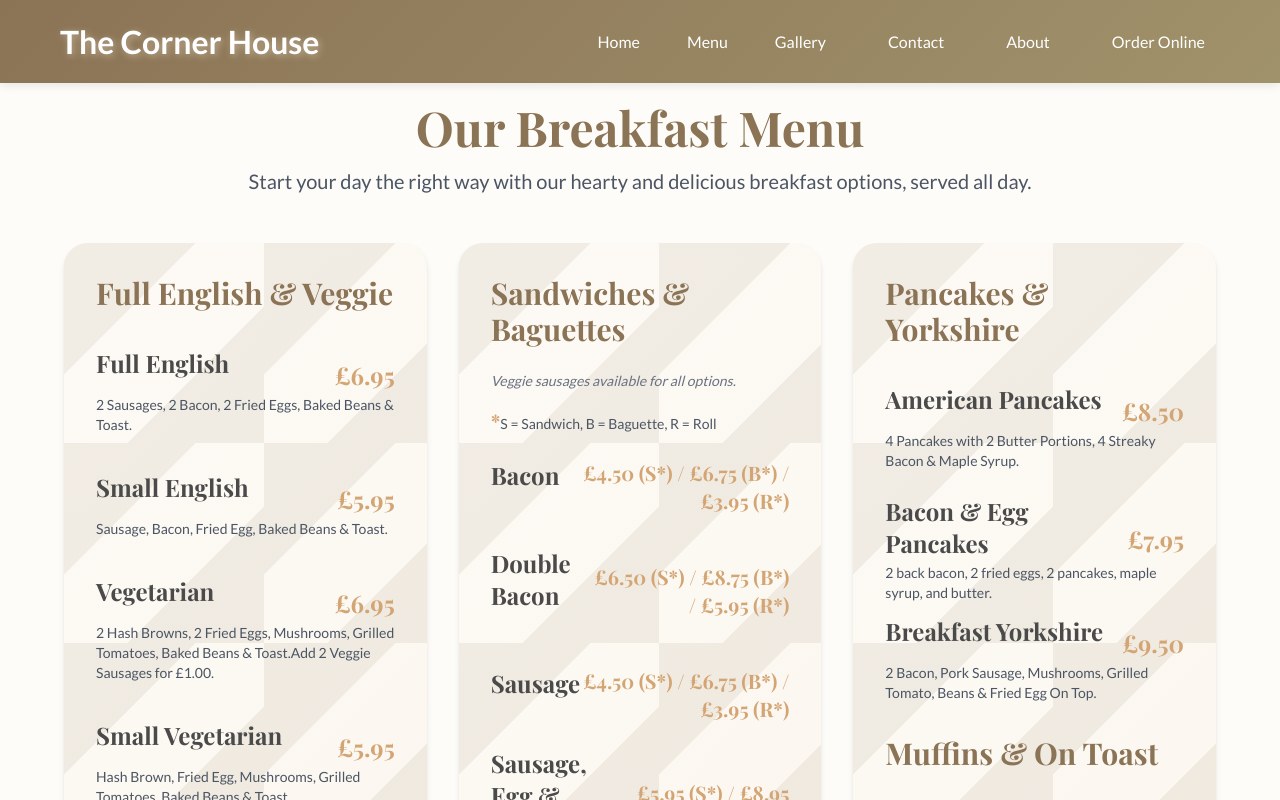
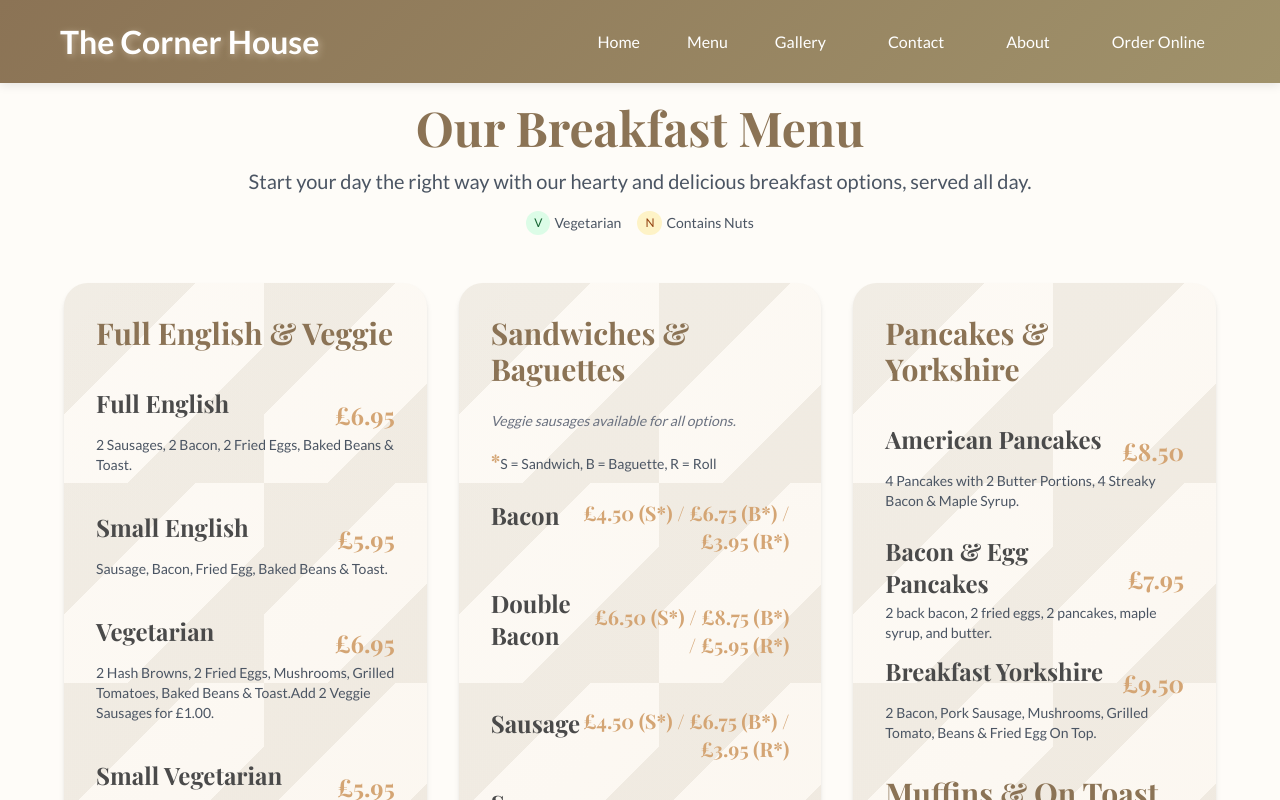
Before and after one commit to tolmir-git/The-Corner-House-CafeDiner, a React (Create React App) app: page /breakfast in a window 1280 px wide. Shown: the top 800 px of the page. Built offline with nearby package versions, Linux system fonts and the light colour scheme.

Commit message:
Add dietary labels to Breakfast and Dessert pages

```diff
--- a/src/pages/BreakfastPage.js
+++ b/src/pages/BreakfastPage.js
@@ -8,6 +8,16 @@ function BreakfastPage() {
         <div className="text-center mb-12">
             <h1 className="section-title text-4xl sm:text-5xl font-bold mb-4">Our Breakfast Menu</h1>
             <p className="text-lg sm:text-xl text-gray-600">Start your day the right way with our hearty and delicious breakfast options, served all day.</p>
+            <div class="flex justify-center gap-4 mt-4">
+                <span class="inline-flex items-center gap-1">
+                    <span class="bg-green-100 text-green-800 text-xs px-2 py-1 rounded-full">V</span>
+                    <span class="text-sm text-gray-600">Vegetarian</span>
+                </span>
+                <span class="inline-flex items-center gap-1">
+                    <span class="bg-amber-100 text-amber-800 text-xs px-2 py-1 rounded-full">N</span>
+                    <span class="text-sm text-gray-600">Contains Nuts</span>
+                </span>
+            </div>
         </div>
          <div className="grid grid-cols-1 md:grid-cols-2 xl:grid-cols-3 gap-6 md:gap-8 mb-12">
             <div className="bg-pattern rounded-3xl p-6 sm:p-8 card shadow-md min-h-[650px] w-full xl:max-w-md ">
--- a/src/pages/DessertPage.js
+++ b/src/pages/DessertPage.js
@@ -8,6 +8,16 @@ function DessertPage() {
         <div className="text-center mb-12">
             <h1 className="section-title text-4xl sm:text-5xl font-bold mb-4">Our Dessert Menu</h1>
             <p className="text-lg sm:text-xl text-gray-600">Indulge your sweet tooth with our delicious desserts and homemade cakes.</p>
+             <div class="flex justify-center gap-4 mt-4">
+                <span class="inline-flex items-center gap-1">
+                    <span class="bg-green-100 text-green-800 text-xs px-2 py-1 rounded-full">V</span>
+                    <span class="text-sm text-gray-600">Vegetarian</span>
+                </span>
+                <span class="inline-flex items-center gap-1">
+                    <span class="bg-amber-100 text-amber-800 text-xs px-2 py-1 rounded-full">N</span>
+                    <span class="text-sm text-gray-600">Contains Nuts</span>
+                </span>
+            </div>
         </div>
 
         {/*Menu Grid*/}
```
